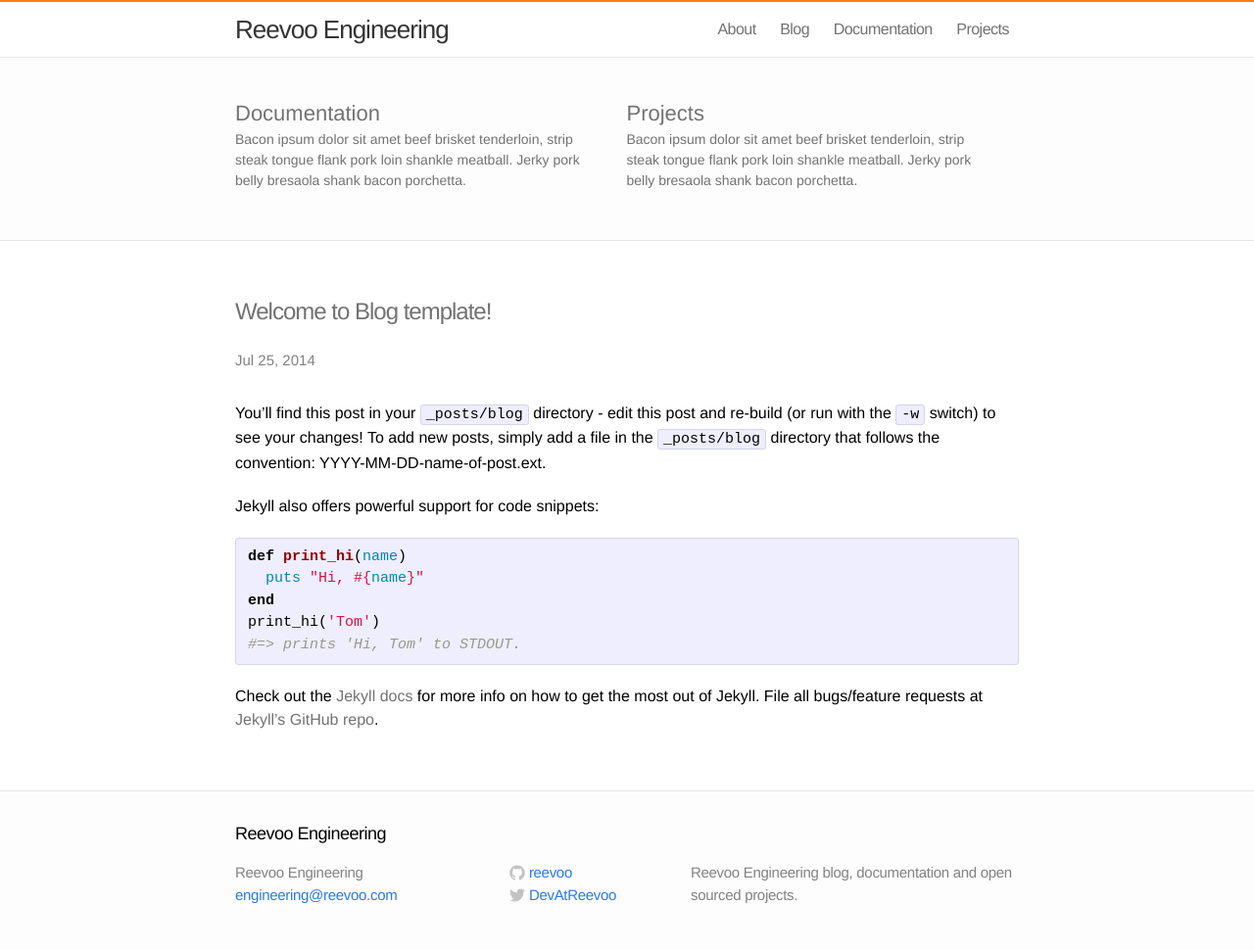
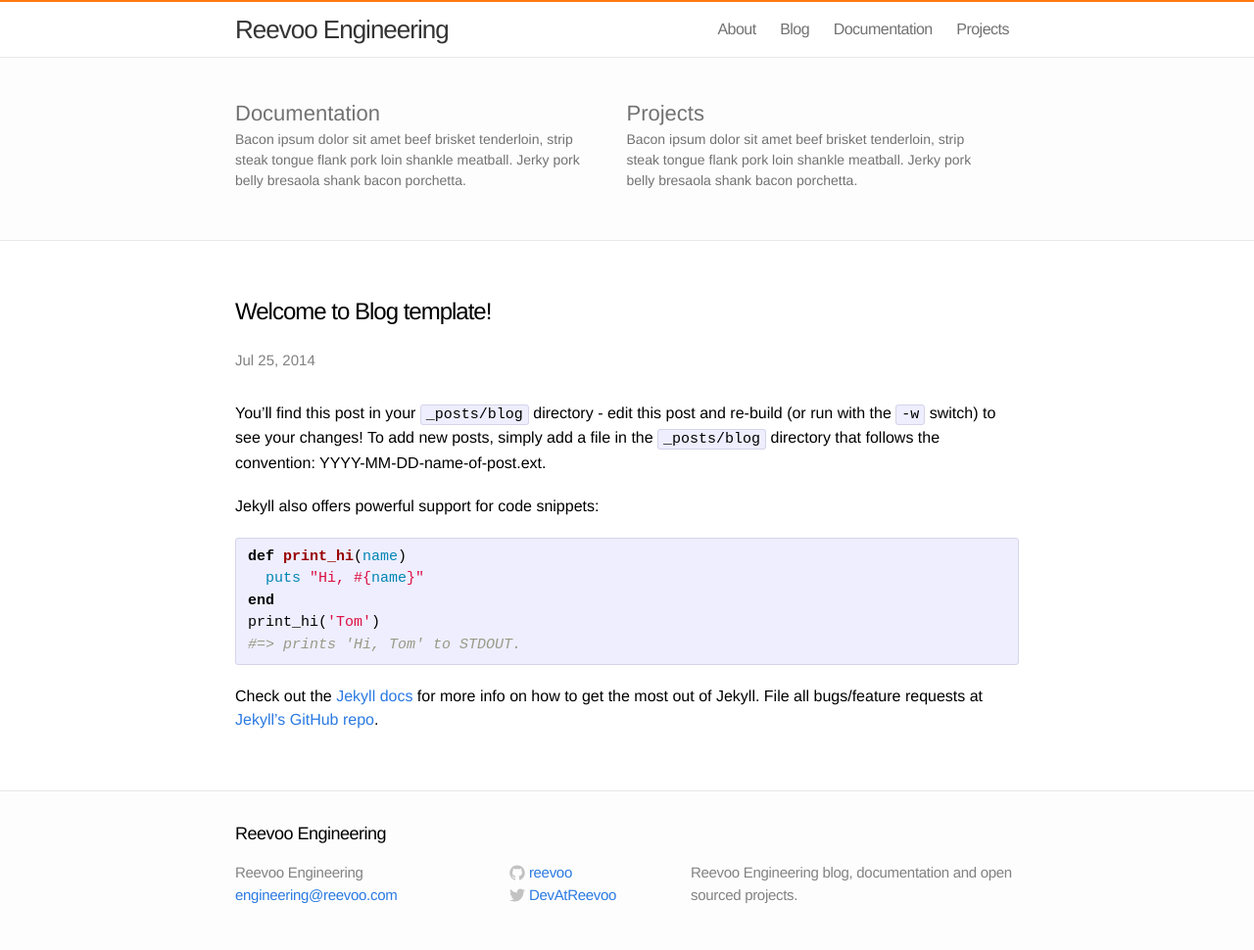
Before and after one commit to reevoo/reevoo.github.io, a Jekyll site: the page built from index.html, in a window 1280 px wide. Shown: the whole page at 98% size. Built offline with Jekyll 4.4.1, drawn with Linux system fonts in a browser that asks for light colours.

Commit message:
Style post header on home page.

```diff
--- a/css/main.css
+++ b/css/main.css
@@ -221,8 +221,16 @@
   padding: 30px 0;
 }
 
+.home .post .post-header a {
+  color: #000;
+}
+
 /* Post styles */
 /* ----------------------------------------------------------*/
+
+.post a         { color: #2a7ae2; text-decoration: none; }
+.post a:hover   { color: #000; text-decoration: underline; }
+.post a:visited { color: #205caa; }
 
 .post-header { margin: 20px 0 30px; }
 
```
